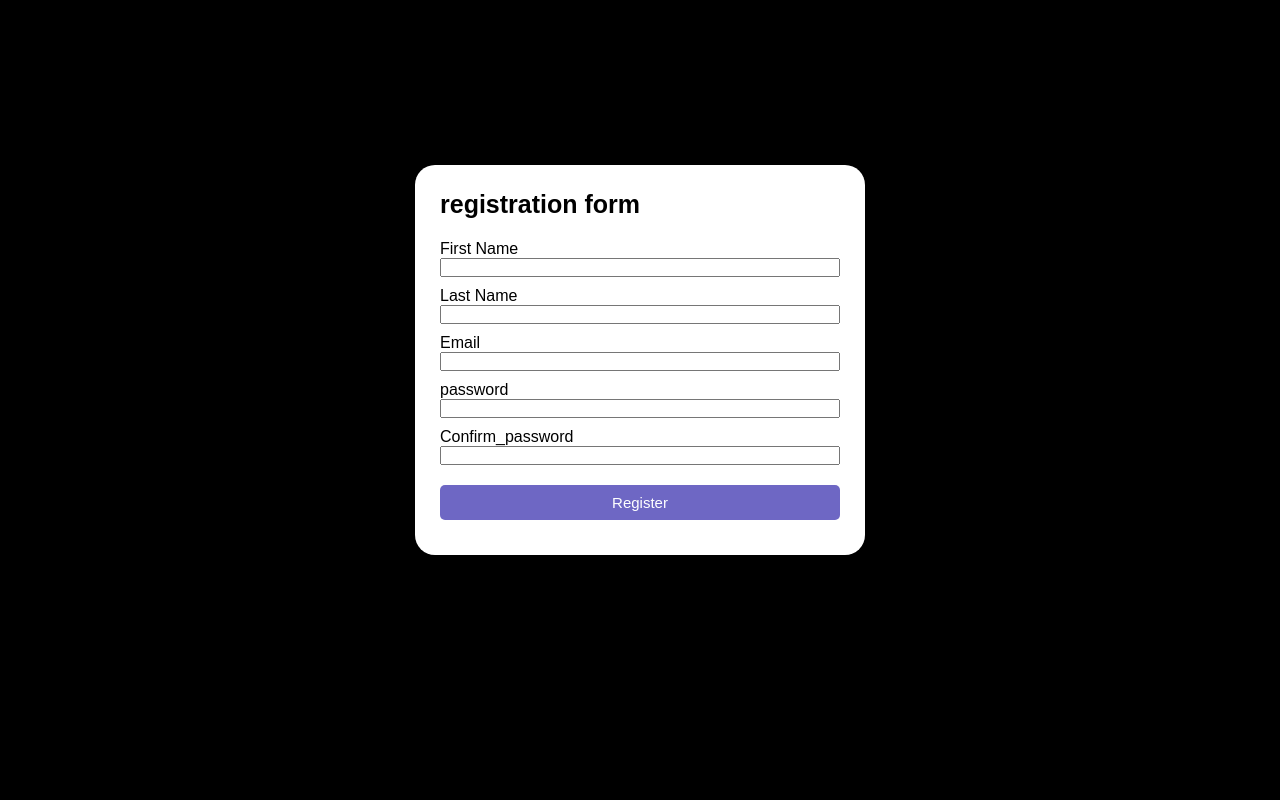
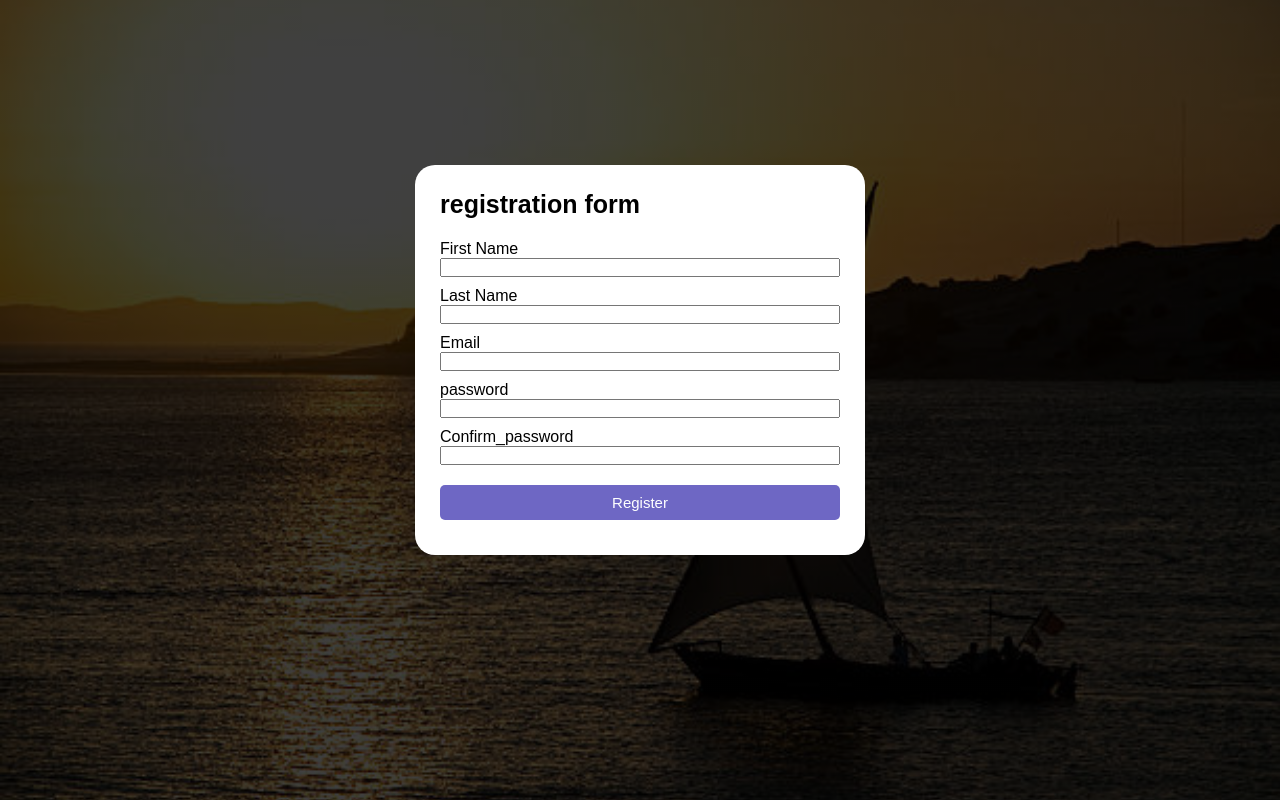
Before and after one commit to nzekiemmanuel/Discover-Africa, a plain HTML site: page register.html in a window 1280 px wide. Drawn offline with Linux system fonts and the light colour scheme.

Commit message:
Add files via upload

```diff
--- a/registration-form.css
+++ b/registration-form.css
@@ -5,7 +5,11 @@
     font-family: 'poppins', sans-serif;
 }
 body{
-    background: black;
+    width: 100%;
+    height: 100vh;
+    background-image: linear-gradient(rgba(0,0,0,0.75),rgba(0,0,0,0.75)),url(mombasa.jpg);
+    background-size: cover;
+    background-position: center;
 }
 .container{
     min-height: 90vh;
```
